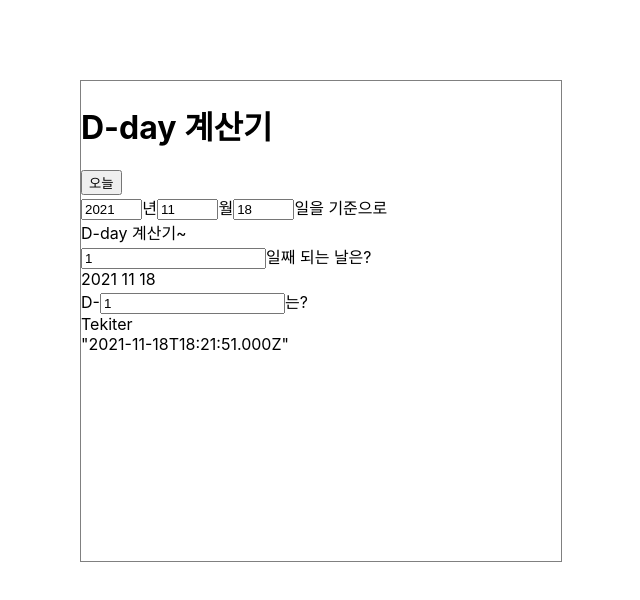
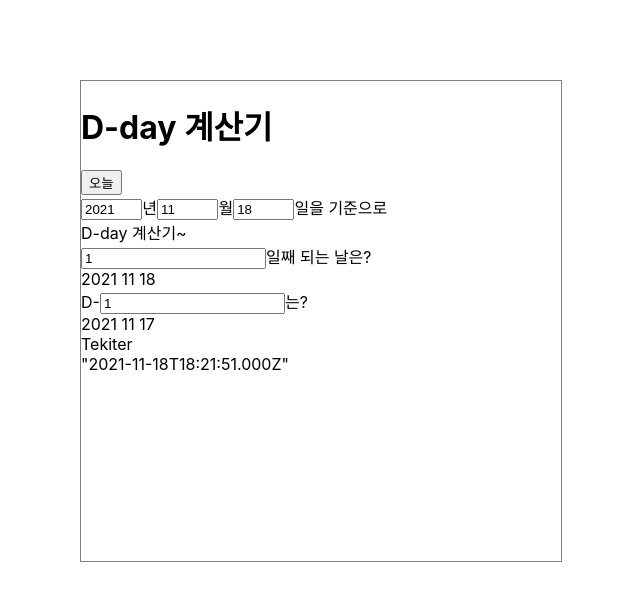
Before and after one commit to WE-SOPT-29th-Web-Part/Gunyoung-Park, a React (Create React App) app in the folder 3_dday_calc/: page / in a window 1280 px wide. Shown: the top 600 px of the page, without its empty margins (319-959 px from the left). Built offline with nearby package versions, Linux system fonts and the light colour scheme.

Commit message:
Add date to X feature

```diff
--- a/3_dday_calc/src/components/Result.tsx
+++ b/3_dday_calc/src/components/Result.tsx
@@ -17,7 +17,7 @@ function DateFromX(props: DateFromXProps) {
   return (
     <div>
       <div>
-        <NumberInput onValueChange={(v) => setDays(v)} />
+        <NumberInput onValueChange={(v) => setDays(v)} value={days} />
         일째 되는 날은?
       </div>
       <DatePresenter date={addedDate} />
@@ -25,15 +25,25 @@ function DateFromX(props: DateFromXProps) {
   );
 }
 
-function DateToX() {
+interface DateToXProps {
+  currentDate: Date;
+}
+
+function DateToX(props: DateToXProps) {
+  const { currentDate } = props;
+
+  const [days, setDays] = useState(1);
+
+  const addedDate = addDays(currentDate, -days);
+
   return (
     <div>
       <div>
         D-
-        <NumberInput />
+        <NumberInput onValueChange={(v) => setDays(v)} value={days} />
         는?
       </div>
-      {/* <DatePresenter /> */}
+      <DatePresenter date={addedDate} />
     </div>
   );
 }
@@ -48,7 +58,7 @@ export function Result(props: ResultProps) {
   return (
     <div>
       <DateFromX currentDate={currentDate}></DateFromX>
-      <DateToX></DateToX>
+      <DateToX currentDate={currentDate}></DateToX>
     </div>
   );
 }
```
